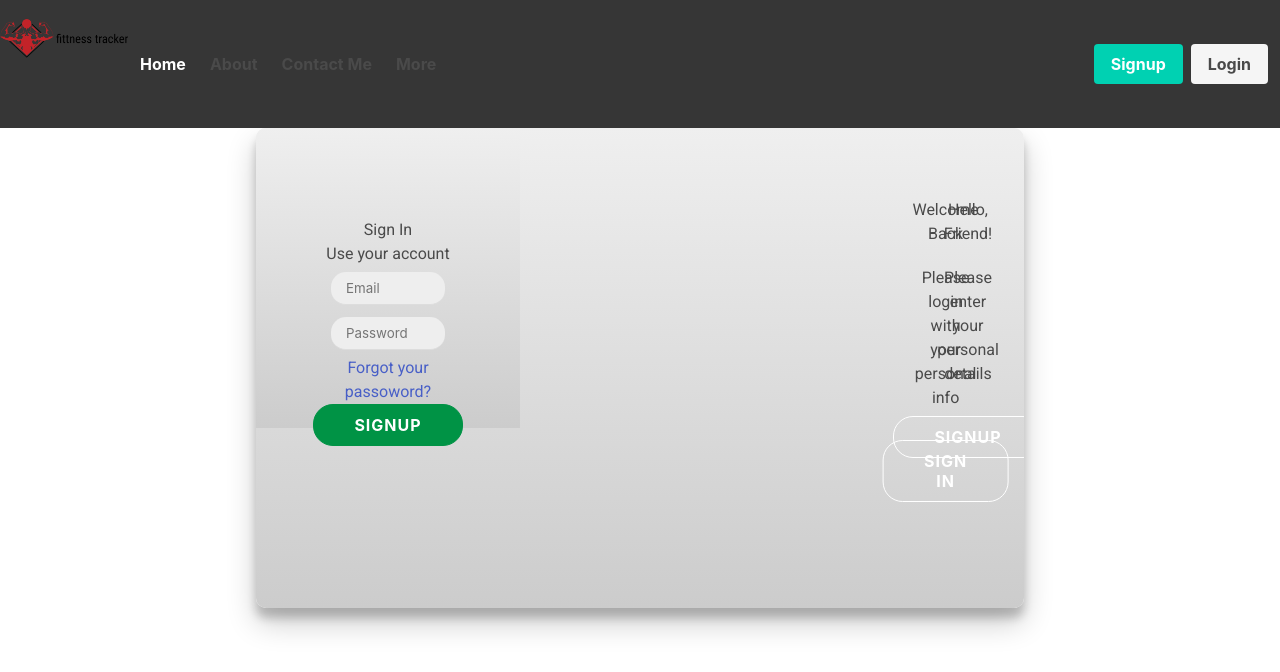
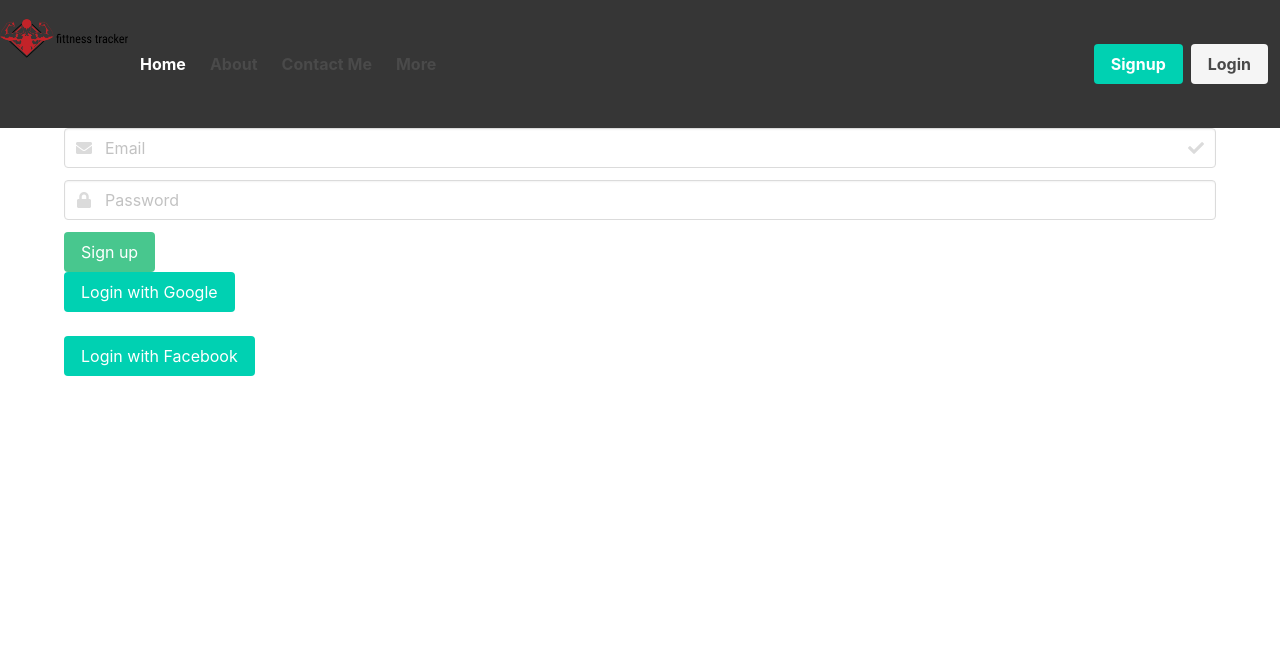
Before and after one commit to gorlagup1/fitness-tracker, a Vue app in the folder client/: page /signup in a window 1280 px wide. Shown: the top 672 px of the page. Built offline with nearby package versions, Linux system fonts and the light colour scheme.

Commit message:
--- Auto-Git Commit ---

```diff
--- a/client/src/views/Signup.vue
+++ b/client/src/views/Signup.vue
@@ -1,230 +1,132 @@
 <template>
-<article>
-  <div class="container" :class="{'signup-active': signUp}">>
-    <div class="overlay-container">
-      <div class="overlay">
-        <div class="overlay-left">
-<h2>Welcome Back</h2>
-<p>Please login with your personal info</p>
-<button class="invert" id="signIn" @click="signUp = !signUp">Sign in</button>
-    </div>
-    <div class="overlay-right">
-      <h2>Hello, Friend!</h2>
-      <p>Please enter your personal details</p>
-      <button class="invert" id="signUp" @click="signUp = !signUp">Signup</button>
-    </div>
-    </div>
-    </div>
-    <form class="Signup" action="#">
-      <h2>Create login</h2>
-      <div>Use your email form for registration</div>
- <input type="text" placeholder="Name" />
- <input type="email" placeholder="Email" />
- <input type="password" placeholder="Password" />
-</form>
-    <form class="sign-in" action="#">
-      <h2>Sign In</h2>
-      <div>Use your account</div>
+  <form class="container" @submit.prevent="signup">
+      <div class="field">
+        <p class="control has-icons-left has-icons-right">
+            <input class="input" type="email" placeholder="Email" v-model="email" >
+            <span class="icon is-small is-left">
+            <i class="fas fa-envelope"></i>
+            </span>
+            <span class="icon is-small is-right">
+            <i class="fas fa-check"></i>
+            </span>
+        </p>
+        </div>
+        <div class="field">
+        <p class="control has-icons-left">
+            <input class="input" type="password" placeholder="Password" v-model="password">
+            <span class="icon is-small is-left">
+            <i class="fas fa-lock"></i>
+            </span>
+        </p>
+        </div>
+        <div class="field">
+        <p class="control">
+            <button class="button is-success">
+            Sign up
+            </button>
+        </p>
+            <button class="button is-primary" @click.prevent="google_login" >
+                Login with Google
+            </button>
+            <br /><br />
+            <button class="button is-primary" @click.prevent="facebook_login" >
+                Login with Facebook
+            </button>
 
- <input type="email" placeholder="Email" />
- <input type="password" placeholder="Password" />
- <a href="..client/models/Exercise">Forgot your passoword?</a>
- <button>Signup</button>
-      </form>
-    </div>
-  </article>
-  </template>
+        </div>
+
+        <img :src="profile" v-if="profile" />
+  </form>
+</template>
+
+
   <script>
+  import {Signup} from "../models/Users";
     export default {
     data: () => {
       return {
-        signUp: false
+        email: '',
+        password: '',
+        error: '',
+        profile:null
       }
-    }
-    }
-    </script>
-    <style lang="scss" scoped>
-      .container {
-        position: relative;
-        width:768px;
-        height: 480px;
-        border-radius:10px;
-        overflow:hidden;
-        box-shadow:0 15px 30px rgba(0, 0, 0 , .2),
-                   0 10px 10px rgba(0, 0, 0, .2);
-         background:linear-gradient(to bottom, #efefef, #ccc);
+    },
+    created(){
+      const googleScriptTag = document.createElement('script')
+      googleScriptTag.setAttribute('src','http://apis.google.com/js/api:client.js')
+      document.head.appendChild(googleScriptTag)
 
-         .overlay-container {
-           position:absolute;
-           top:0;
-           left:50%;
-           width:50%;
-           height:100%;
-           overflow: hidden;
-           transition:transform .5s ease-in-out;
-           z-index: 100;
-         }
-
-         .verlay {
-           position: relative;
-           left: -100%;
-           height: 100%;
-           width: 200%;
-           background: linear-gradient(to bottom right, #7FD625, #009345);
-           color: #fff;
-           transform: translateX(0);
-           transition: transform .5s ease-in-out;
-            }
-
-            @mixin  overlays($property){
-           position:absolute;
-           top:0;
-           display:flex;
-           right:0;
-           display:flex;
-           align-items:center;
-           justify-content:space-around;
-           flex-direction:column;
-           padding:70px 40px;
-           width:calc(50% - 80px);
-           height:calc(100% - 140px);
-           text-align:center;
-           transform:translateX($property);
-           transition:transform .5s ease-in-out;
-         }
-
-         .overlay-left{
-           @include overlays(-20%);
-         }
-
-         .overlay-right{
-           @include overlays(0);
-           right:0;
-         }
+      googleScriptTag.onload = () => {
+        gapi.load('auth2',() =>{
+auth2 = gapi.auth2.init({
+  client_id:GOOGLE_CLIENT-ID,
+  cookiepolicy: 'single_host_origin',
+  scope:'profile email'
+})
+        })
       }
 
-      h2{
-        margin: 0;
-      }
+            window.fbAsyncInit = function() {
+            FB.init({
+            appId      : FACEBOOK_CLIENT_ID,
+            cookie     : true,
+            xfbml      : true,
+            version    : 'v3.0'
+            });
+        };
+        (function(d, s, id){
+            var js, fjs = d.getElementsByTagName(s)[0];
+            if (d.getElementById(id)) {return;}
+            js = d.createElement(s); js.id = id;
+            js.src = "https://connect.facebook.net/en_US/sdk.js";
+            fjs.parentNode.insertBefore(js, fjs);
+        }(document, 'script', 'facebook-jssdk'));
+    },
+    methods: {
+        async signup(){
+            try {
+                await Signup(this.email, this.password);
+                this.$router.push('/exercise');
+            } catch (error) {
+                this.error = error;
+            }
+        },
+        google_login(){
+                auth2.signup()
+                .then(googleUser =>{
+                    console.log(googleUser);
 
-      P {
-        margin: 20px 0 30px;
-      }
+                    const profile = googleUser.getBasicProfile();
+                    console.log("ID: " + profile.getId()); // Don't send this directly to your server!
+                    console.log('Full Name: ' + profile.getName());
+                    console.log('Given Name: ' + profile.getGivenName());
+                    console.log('Family Name: ' + profile.getFamilyName());
+                    console.log("Image URL: " + profile.getImageUrl());
+                    console.log("Email: " + profile.getEmail());
+                    this.profile = profile.getImageUrl();
+                    return Signup("google", googleUser.getAuthResponse().access_token)
+                            .then(x=> this.$router.push('/exercise'))
+                } )
+                .catch(error => this.error = error)
+        },
+        facebook_login(){
+            FB.signup(response => {
+                    console.log(response);
+                    FB.api('/me?fields=email,name,picture', response => {
+                        console.log(response);
+                        this.profile = response.picture.data.url;
+                    });
+                    Signup("facebook", response.authResponse.accessToken)
+                        .then(x=> this.$router.push('/exercise'))
+                        .catch(error => this.error = error)
 
-      button{
-        border-radius: 20px;
-        border: 1px solid #009345;
-        background-color: #009345;
-        color:#fff;
-        font-size: 1rem;
-        font-weight:bold;
-        padding: 10px 40px;
-        letter-spacing: 1px;
-        text-transform: uppercase;
-        transition: transform .1s ease-in;
+                },
+                {scope: 'email'}
+            );
+        }
+    }
+}
+</script>
 
-        &:active {
-          transform: scale(.9);
-        }
-
-        &:focus {
-          outline: none;
-        }
-      }
-
-        button.invert{
-          background-color: transparent;
-          border-color:#fff;
-        }
-
-        form {
-          position: absolute;
-          top:0;
-          display: flex;
-          align-items:center;
-          justify-content:space-around;
-          flex-direction:column;
-          padding: 90px 60px;
-          width: calc(50% - 120px);
-          height: calc(100% - 180px);
-          text-align:center;
-          background: linear-gradient(to bottom, #efefef, #ccc);
-          transition: all .5s ease-in-out;
-
-          div {
-            font-size:1rem;
-
-          }
-
-          input {
-            background-color:#eee;
-            border:none;
-            padding: 8px 15px;
-            margin:6px 0;
-            width: calc(100% - 30px);
-            border-radius: 15px;
-            border-bottom: 1px solid #ddd;
-            box-shadow: insert 0 1px 2px rgba(0, 0, 0, .4), 0 -1px ipx #fff, 0 1px 0 #fff,
-                               0 -1px 1px #fff,
-                               0 1px 0 #fff;
-                               overflow:hidden;
-                               &:focus {
-                                 outline: none;
-                                 background-color:rgba(0, 0, 0 , .2)}
-          }
-                               }
-
-     .sign-in {
-       left:0;
-       z-index: 2;
-     }
-
-     .sign-up{
-       left:0;
-       z-index: 1;
-       opacity: 0;
-       animation: show .5s;
-     }
-
-     .sign-up-active{
-       .sign-in{
-         transform: translateX(100%);
-       }
-
-       .sign-up{
-         transform: translateX(100%);
-         opacity: 1;
-         z-index: 5;
-       }
-
-       .overlay-container {
-         transform: translateX(-100%);
-       }
-       .overlay{
-         transform: translateX(50%);
-       }
-       .overlay-left{
-         transform: translateX(0);
-       }
-       .overlay-right{
-         transform: translateX(20%);
-       }
-       }
-       @keyframes show {
-         0% {
-           opacity: 0;
-           z-index: 1;
-
-         }
-         49% {
-           opacity: 0;
-           z-index: 1;
-         }
-         50%{
-           opacity: 0;
-           z-index: 1;
-         }
-       }
-
-
-      </style>
+<style>
+</style>
```
